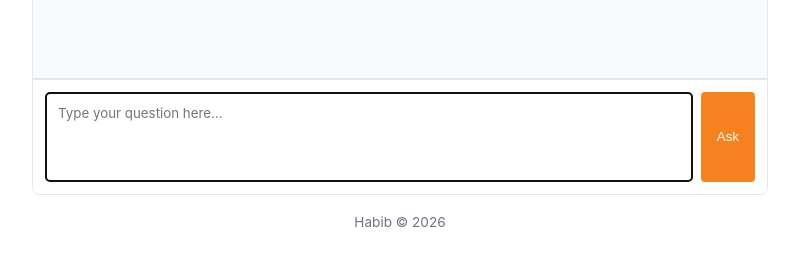
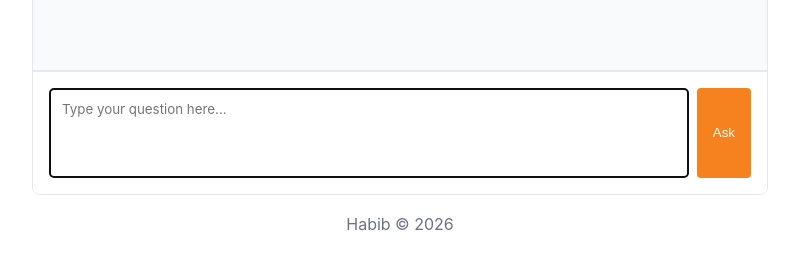
Before and after one commit to s21rp/llm-chat-app, a website: page public/index.html in a window 1280 px wide. Shown: the part 406-674 px from the top of the page, without its empty margins (240-1039 px from the left). Drawn offline with Linux system fonts and the light colour scheme.

Commit message:
Update index.html

```diff
--- a/public/index.html
+++ b/public/index.html
@@ -88,10 +88,10 @@
 
 			.message-input {
 				display: flex;
-				padding: 0.75rem;
+				padding: 1rem;
 				border-top: 2px solid var(--border-color);
 				background-color: white;
-				font-size: 3rem;
+
 			}
 
 			#user-input {
@@ -138,7 +138,7 @@
 			footer {
 				margin-top: 1rem;
 				text-align: center;
-				font-size: 0.85rem;
+				font-size: 1rem;
 				color: var(--text-light);
 			}
 		</style>
```
